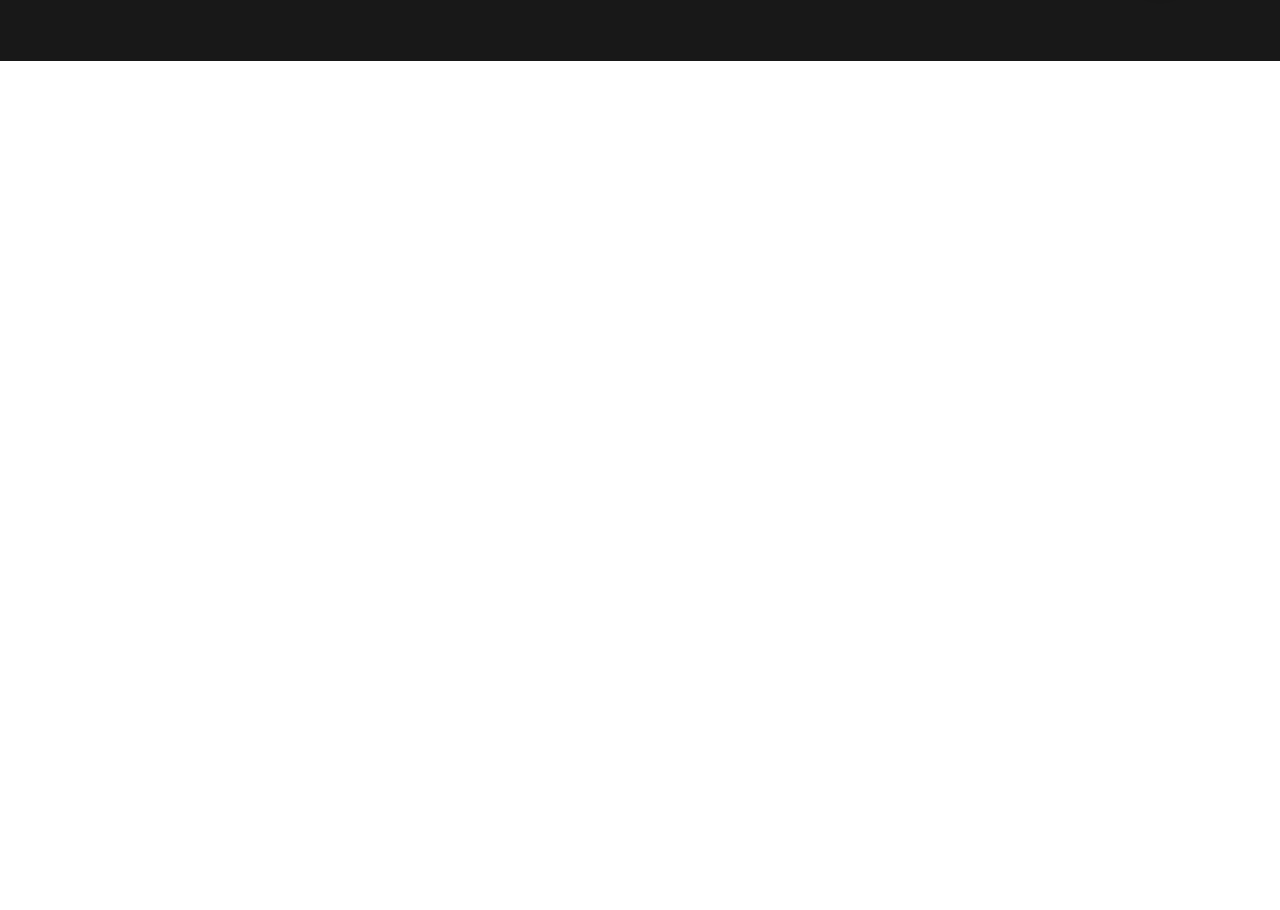
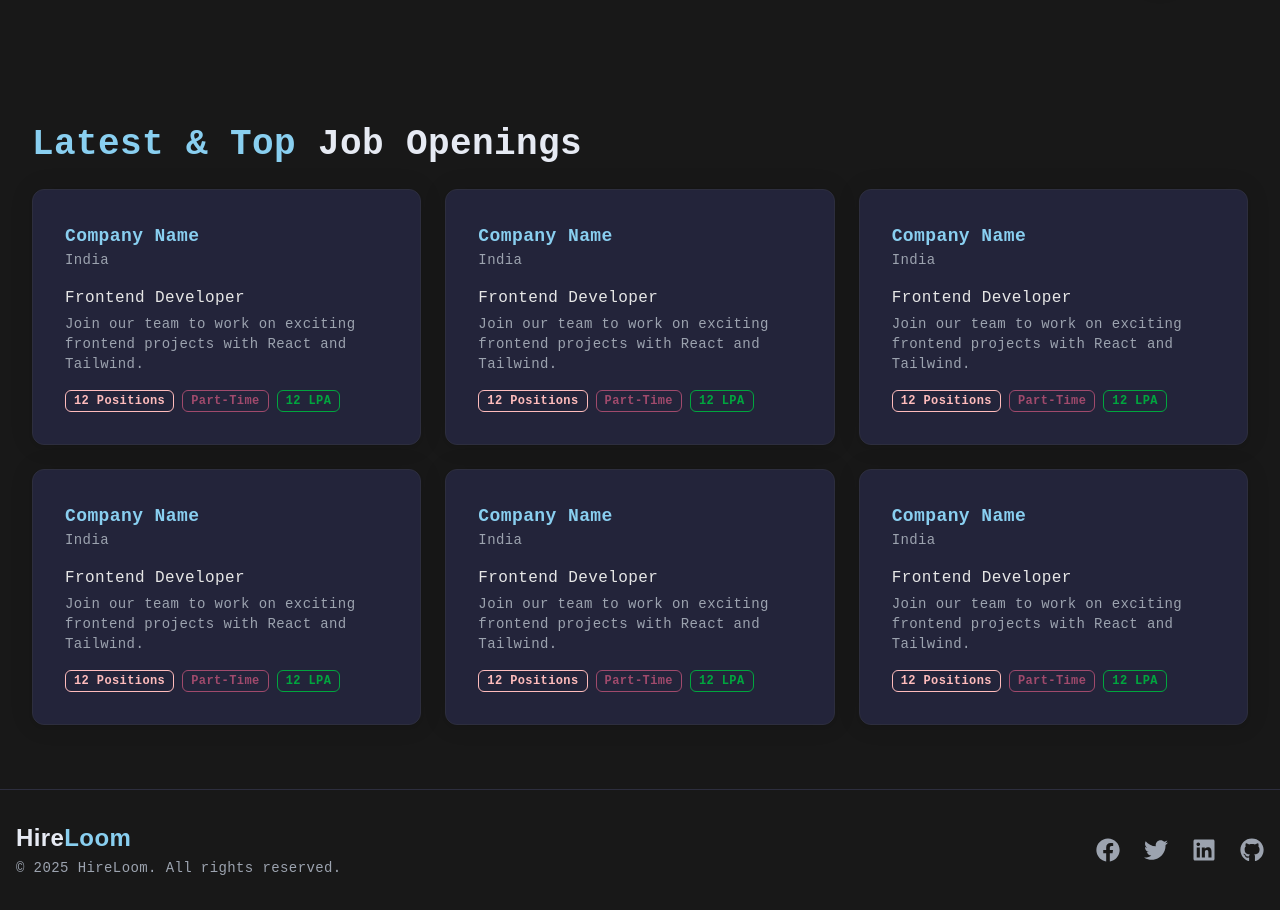
Before and after one commit to musabrayan/Hireloom, a React (Vite) app in the folder Frontend/: page / in a window 1280 px wide. Shown: the part 920-1830 px from the top of the page. Before the commit the page ends 981 px from the top, so only its background shows below. Built offline with nearby package versions, Linux system fonts and the light colour scheme.

Commit message:
Basic Home Page created

```diff
--- a/Frontend/package.json
+++ b/Frontend/package.json
@@ -25,6 +25,7 @@
     "next-themes": "^0.4.6",
     "react": "^19.1.0",
     "react-dom": "^19.1.0",
+    "react-icons": "^5.5.0",
     "react-redux": "^9.2.0",
     "react-router-dom": "^7.6.1",
     "sonner": "^2.0.3",
--- a/Frontend/src/components/Home.jsx
+++ b/Frontend/src/components/Home.jsx
@@ -1,14 +1,18 @@
 import React from 'react'
 import Navbar from './global/Navbar'
 import HeroSection from './HeroSection'
-import CategoryComponent from './Slider'
+import Slider from './Slider'
+import RecentJobs from './RecentJobs'
+import Footer from './global/Footer'
 
 const Home = () => {
   return (
     <div className='bg-background text-foreground min-h-screen'>
         <Navbar/>
         <HeroSection/>
-        <CategoryComponent/>
+        <Slider/>
+        <RecentJobs/>
+        <Footer/>
     </div>
   )
 }
--- /dev/null
+++ b/Frontend/src/components/RecentJobCards.jsx
@@ -0,0 +1,32 @@
+import React from 'react'
+import { Badge } from './ui/badge'
+
+const RecentJobCards = () => {
+  return (
+    <div className="bg-card border border-border rounded-xl shadow-md hover:shadow-xl transition-all duration-300 ease-in-out p-4 sm:p-6 md:p-8 w-full max-w-md mx-auto cursor-pointer">
+
+
+      <div className="mb-4">
+        <h2 className="text-primary text-lg font-semibold">Company Name</h2>
+        <p className="text-sm text-muted-foreground">India</p>
+      </div>
+
+
+      <div className="mb-4">
+        <h3 className="text-secondary-foreground text-base font-medium">Frontend Developer</h3>
+        <p className="text-sm text-muted-foreground mt-1">
+          Join our team to work on exciting frontend projects with React and Tailwind.
+        </p>
+      </div>
+
+
+      <div className="flex flex-wrap items-center gap-2">
+        <Badge variant="outline" className="text-accent font-semibold">12 Positions</Badge>
+        <Badge variant="outline" className="text-destructive font-semibold">Part-Time</Badge>
+        <Badge variant="outline" className="text-green-600 dark:text-green-400 font-semibold">12 LPA</Badge>
+      </div>
+    </div>
+  )
+}
+
+export default RecentJobCards
--- /dev/null
+++ b/Frontend/src/components/RecentJobs.jsx
@@ -0,0 +1,24 @@
+import React from 'react'
+import RecentJobCards from './RecentJobCards'
+
+const randomJobs = [1, 2, 3, 4, 5, 6, 7, 8]
+
+const RecentJobs = () => {
+  return (
+    <section className="max-w-7xl mx-auto px-4 sm:px-6 md:px-8 my-16">
+      {/* Heading */}
+      <h2 className="text-3xl sm:text-4xl font-bold text-foreground mb-6 text-center sm:text-left">
+        <span className="text-primary">Latest & Top</span> Job Openings
+      </h2>
+
+      {/* Responsive Grid */}
+      <div className="grid grid-cols-1 sm:grid-cols-2 lg:grid-cols-3 gap-6">
+        {randomJobs.slice(0, 6).map((_, index) => (
+          <RecentJobCards key={index} />
+        ))}
+      </div>
+    </section>
+  )
+}
+
+export default RecentJobs
--- /dev/null
+++ b/Frontend/src/components/global/Footer.jsx
@@ -0,0 +1,69 @@
+import React from 'react';
+import { FaFacebook, FaTwitter, FaLinkedin, FaGithub } from 'react-icons/fa';
+
+const Footer = () => {
+  const currentYear = new Date().getFullYear();
+
+  return (
+    <footer className="border-t border-border py-8 bg-background transition-colors duration-300">
+      <div className="container mx-auto px-4 max-w-7xl">
+        <div className="flex flex-col md:flex-row justify-between items-center">
+          {/* Brand and copyright */}
+          <div className="mb-6 md:mb-0 text-center md:text-left">
+            <h2 className="text-2xl font-extrabold text-foreground font-serif">
+              Hire<span className="text-primary">Loom</span>
+            </h2>
+            <p className="text-sm text-muted-foreground mt-1 font-sans">
+              © {currentYear} HireLoom. All rights reserved.
+            </p>
+          </div>
+
+          {/* Social icons */}
+          <div className="flex space-x-6">
+            <a
+              href="https://facebook.com/hireloom"
+              className="text-muted-foreground hover:text-primary transition-colors"
+              aria-label="HireLoom Facebook"
+              target="_blank"
+              rel="noopener noreferrer"
+            >
+              <FaFacebook className="w-6 h-6" />
+            </a>
+
+            <a
+              href="https://twitter.com/hireloom"
+              className="text-muted-foreground hover:text-primary transition-colors"
+              aria-label="HireLoom Twitter"
+              target="_blank"
+              rel="noopener noreferrer"
+            >
+              <FaTwitter className="w-6 h-6" />
+            </a>
+
+            <a
+              href="https://linkedin.com/company/hireloom"
+              className="text-muted-foreground hover:text-primary transition-colors"
+              aria-label="HireLoom LinkedIn"
+              target="_blank"
+              rel="noopener noreferrer"
+            >
+              <FaLinkedin className="w-6 h-6" />
+            </a>
+
+            <a
+              href="https://github.com/hireloom"
+              className="text-muted-foreground hover:text-primary transition-colors"
+              aria-label="HireLoom GitHub"
+              target="_blank"
+              rel="noopener noreferrer"
+            >
+              <FaGithub className="w-6 h-6" />
+            </a>
+          </div>
+        </div>
+      </div>
+    </footer>
+  );
+};
+
+export default Footer;
--- /dev/null
+++ b/Frontend/src/components/ui/badge.jsx
@@ -0,0 +1,44 @@
+import * as React from "react"
+import { Slot } from "@radix-ui/react-slot"
+import { cva } from "class-variance-authority";
+
+import { cn } from "@/lib/utils"
+
+const badgeVariants = cva(
+  "inline-flex items-center justify-center rounded-md border px-2 py-0.5 text-xs font-medium w-fit whitespace-nowrap shrink-0 [&>svg]:size-3 gap-1 [&>svg]:pointer-events-none focus-visible:border-ring focus-visible:ring-ring/50 focus-visible:ring-[3px] aria-invalid:ring-destructive/20 dark:aria-invalid:ring-destructive/40 aria-invalid:border-destructive transition-[color,box-shadow] overflow-hidden",
+  {
+    variants: {
+      variant: {
+        default:
+          "border-transparent bg-primary text-primary-foreground [a&]:hover:bg-primary/90",
+        secondary:
+          "border-transparent bg-secondary text-secondary-foreground [a&]:hover:bg-secondary/90",
+        destructive:
+          "border-transparent bg-destructive text-white [a&]:hover:bg-destructive/90 focus-visible:ring-destructive/20 dark:focus-visible:ring-destructive/40 dark:bg-destructive/60",
+        outline:
+          "text-foreground [a&]:hover:bg-accent [a&]:hover:text-accent-foreground",
+      },
+    },
+    defaultVariants: {
+      variant: "default",
+    },
+  }
+)
+
+function Badge({
+  className,
+  variant,
+  asChild = false,
+  ...props
+}) {
+  const Comp = asChild ? Slot : "span"
+
+  return (
+    <Comp
+      data-slot="badge"
+      className={cn(badgeVariants({ variant }), className)}
+      {...props} />
+  );
+}
+
+export { Badge, badgeVariants }
```
Also changed, not shown: 1 other file (tests, documents, lock files or other folders).
